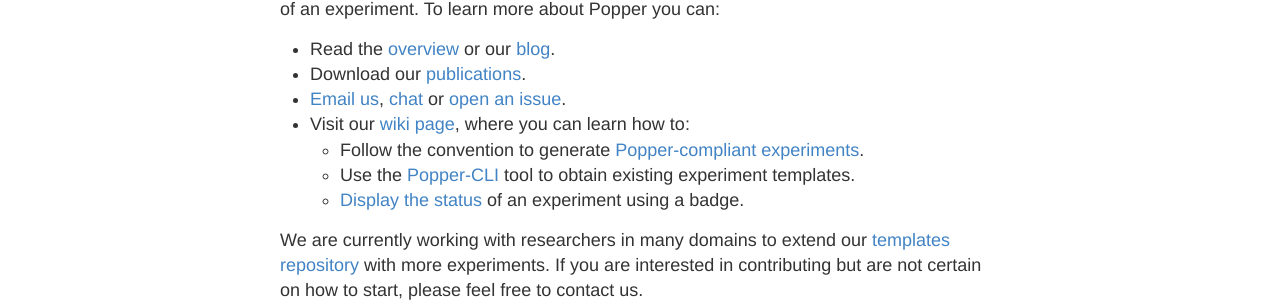
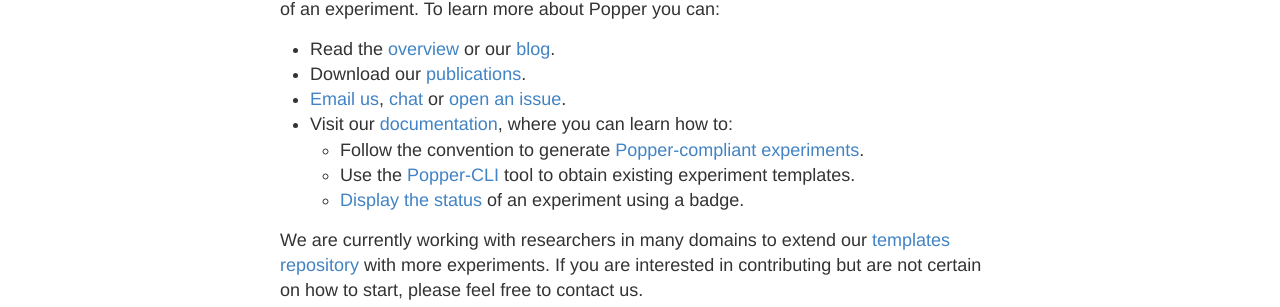
Before and after one commit to getpopper/popper, a Jekyll site: the page built from index.md, in a window 1280 px wide. Shown: the part 777-1084 px from the top of the page. Built offline with Jekyll 4.4.1, drawn with Linux system fonts in a browser that asks for light colours; part of the change alters nothing that is shown.

```diff
--- a/index.md
+++ b/index.md
@@ -15,7 +15,8 @@ experiment. To learn more about Popper you can:
   * [Email us](mailto:ivo@cs.ucsc.edu),
     [chat](https://gitter.im/systemslab/popper) or [open an
     issue](https://github.com/systemslab/popper/issues/new).
-  * Visit our [wiki page][quick-start], where you can learn how to:
+  * Visit our [documentation][quick-start], where you can learn
+    how to:
       * Follow the convention to generate [Popper-compliant
         experiments][from-scratch].
       * Use the [Popper-CLI][cli] tool to obtain existing experiment
@@ -43,10 +44,10 @@ Laboratories, and Lawrence Livermore National Laboratory.
   * Kathryn Mohror (_LLNL_)
   * Remzi Arpaci-Dusseau, Andrea Arpaci-Dusseau (_UW Madison_)
 
-[quick-start]: https://github.com/systemslab/popper/wiki/Intro-to-Popper
-[overview]: https://github.com/systemslab/popper/wiki/Intro-to-Popper
-[from-scratch]: https://github.com/systemslab/popper/wiki/Popper-From-Scratch
-[badge]: https://github.com/systemslab/popper/wiki/Popper-Badge
+[quick-start]: http://popper.readthedocs.io/en/latest/protocol/getting_started.html
+[overview]: http://popper.readthedocs.io/en/latest/protocol/intro_to_popper.html
+[from-scratch]: http://popper.readthedocs.io/en/latest/tutorial/from_scratch.html
+[badge]: http://popper.readthedocs.io/en/latest/ci/popperci.html
 [cli]: https://github.com/systemslab/popper/wiki/Popper-Data-Science#initialize-a-popper-repository
 [pubs]: {{ site.baseurl }}/pubs
 [blog]: {{ site.baseurl }}/blog
```
